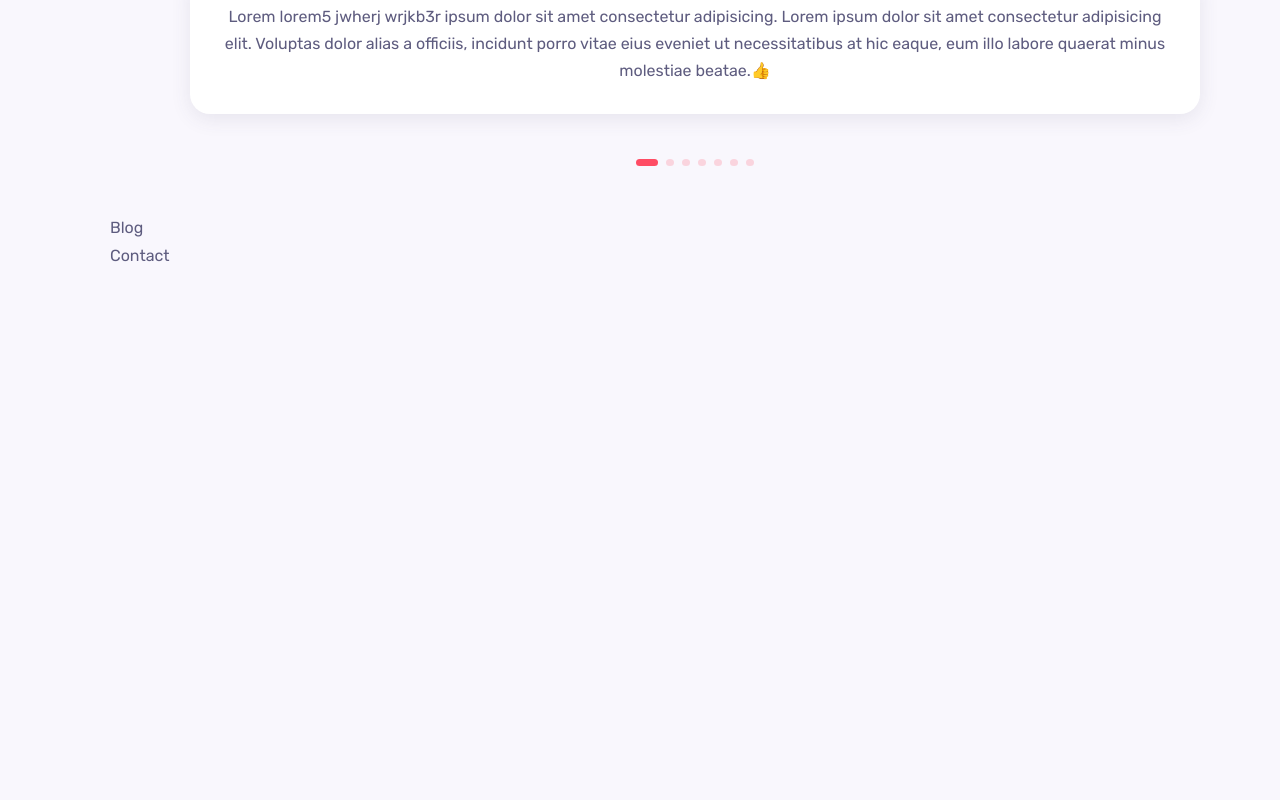
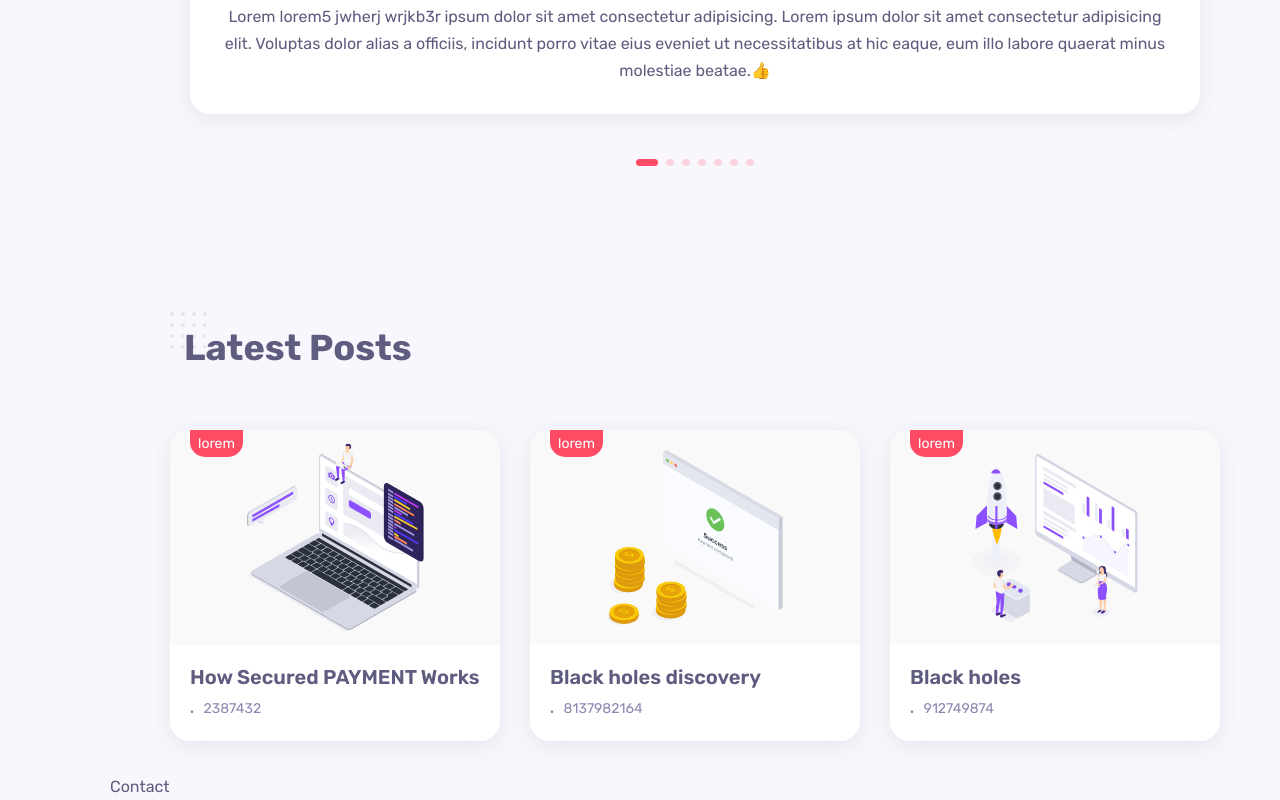
Before and after one commit to harsmaur/client, a React (Create React App) app: page / in a window 1280 px wide. Shown: the part 4638-5438 px from the top of the page. Before the commit the page ends 4907 px from the top, so only its background shows below. Built offline with nearby package versions, Linux system fonts and the light colour scheme.

Commit message:
Blog Component

```diff
--- a/src/Components/blog/Blog.css
+++ b/src/Components/blog/Blog.css
@@ -0,0 +1,61 @@
+.blog__container{
+    grid-template-columns: repeat(3, 1fr);
+    column-gap: 1.875rem;
+}
+
+.blog__card{
+    box-shadow: var(--shadow);
+    border-radius: var(--border-radius);
+    overflow: hidden;
+
+}
+
+.blog__thumb{
+    position: relative;
+    overflow: hidden;
+}
+
+.blog__img{
+    transform: scale(1);
+    transition: .3s;
+
+}
+
+.blog__thumb:hover .blog__img{
+  transform: scale(1.1);
+}
+.blog__category{
+    color: #fff;
+    background-color: var(--first-color);
+    border-bottom-left-radius: 0.9375rem;
+    border-bottom-right-radius: 0.9375rem;
+    position: absolute;
+    top: 0;
+    left: 1.25rem;
+    font-size: var(--small-font-size);
+    display: inline-block;
+    padding: 0.125rem 0.5rem;
+    z-index: 1;
+    transition: .3s;
+}
+
+.blog__details{
+    background-color: var(--container-color);
+    padding: 1.25rem;
+}
+
+.blog__title{
+    font-size: var(--h3-font-size);
+    margin-bottom: 0.5rem;
+}
+
+.blog__meta{
+    display: flex;
+    column-gap: 0.6rem;
+    font-size: var(--small-font-size);
+    color: #8b88b1;
+}
+
+.blog__dot{
+    font-weight: var(--font-bold);
+}
--- a/src/Components/blog/Blog.jsx
+++ b/src/Components/blog/Blog.jsx
@@ -1,8 +1,39 @@
 import React from 'react'
 import './Blog.css'
+
+import BlogData from './BlogData';
+
+
+
 const Blog = () => {
   return (
-    <div>Blog</div>
+
+    <section className="blog container section" id="blog">
+
+      <h2 className="section__title">Latest Posts</h2>
+      <div className="blog__container grid">
+        {BlogData.map(({ id, title, image, link, category, date }) => {
+          return (
+            <div className="blog__card" key={id}>
+              <div className="blog__thumb">
+                <a href={link} ><span className="blog__category">{category}</span></a>
+                <a href={link}><img src={image} alt="" className="blog__img" /></a>
+              </div>
+              <div className="blog__details">
+                <h3 className="blog__title">{title}</h3>
+                <div className="blog__meta">
+                  <span className="blog__dot">.</span>
+                  <span>{date}</span>
+                </div>
+              </div>
+            </div>
+          )
+        })}
+
+
+      </div>
+    </section>
+
   )
 }
 
--- /dev/null
+++ b/src/Components/blog/BlogData.jsx
@@ -0,0 +1,36 @@
+
+
+import image1 from '../../assets/blog-1.svg';
+import image2 from '../../assets/blog-2.svg';
+import image3 from '../../assets/blog-3.svg';
+const BlogData = [
+    {
+        id: 1,
+        title: 'How Secured PAYMENT Works',
+        image: image1,
+        link: 'http://localhost:3000/#blog',
+        category: 'lorem',
+        date: '2387432'
+
+    },
+    {
+        id: 2,
+        title: 'Black holes discovery',
+        image: image2,
+        link: 'http://localhost:3000/#blog',
+        category: 'lorem',
+        date: '8137982164'
+
+    },
+    {
+        id: 3,
+        title: 'Black holes',
+        image: image3,
+        link: 'http://localhost:3000/#blog',
+        category: 'lorem',
+        date: '912749874'
+
+    },
+]
+
+export default BlogData
```
